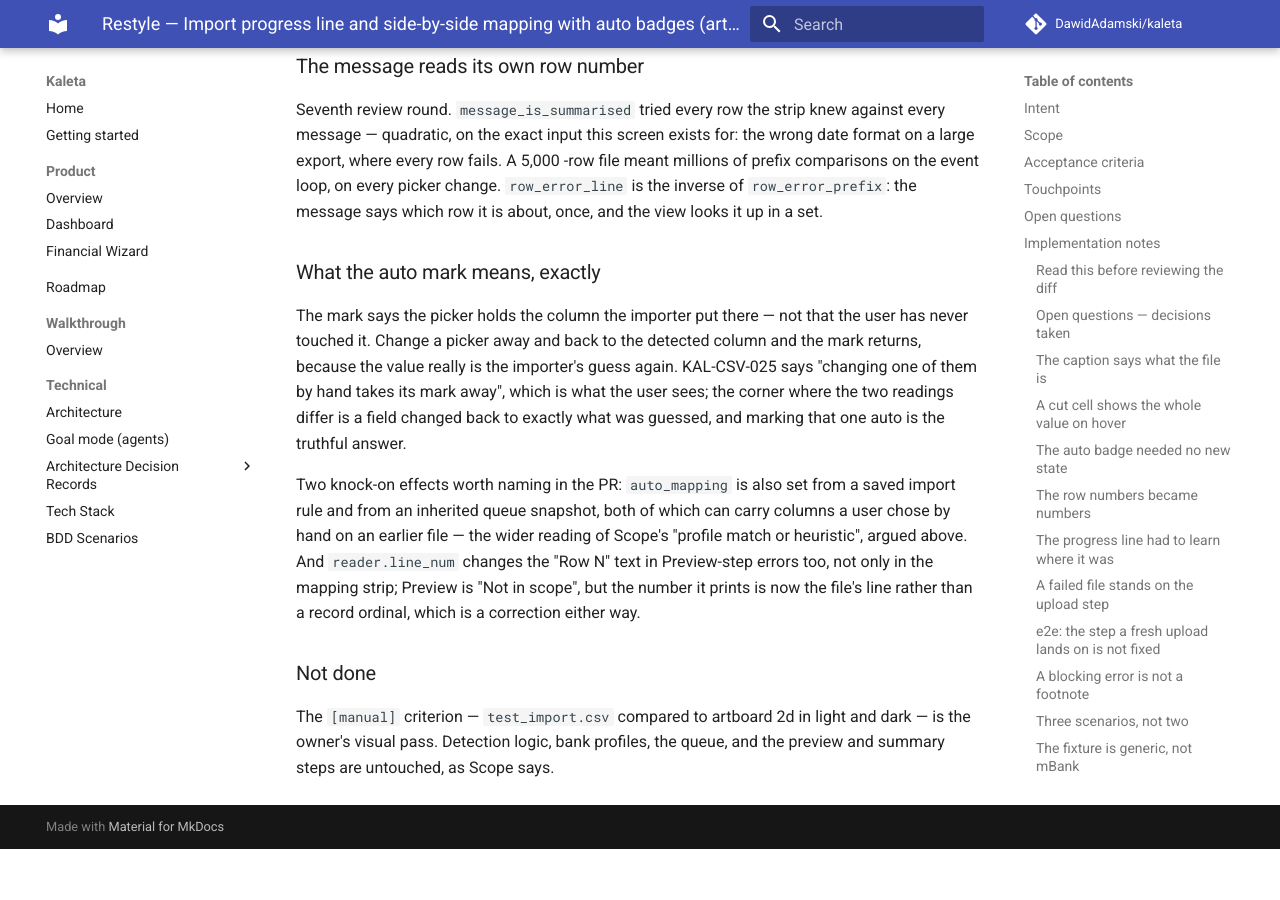
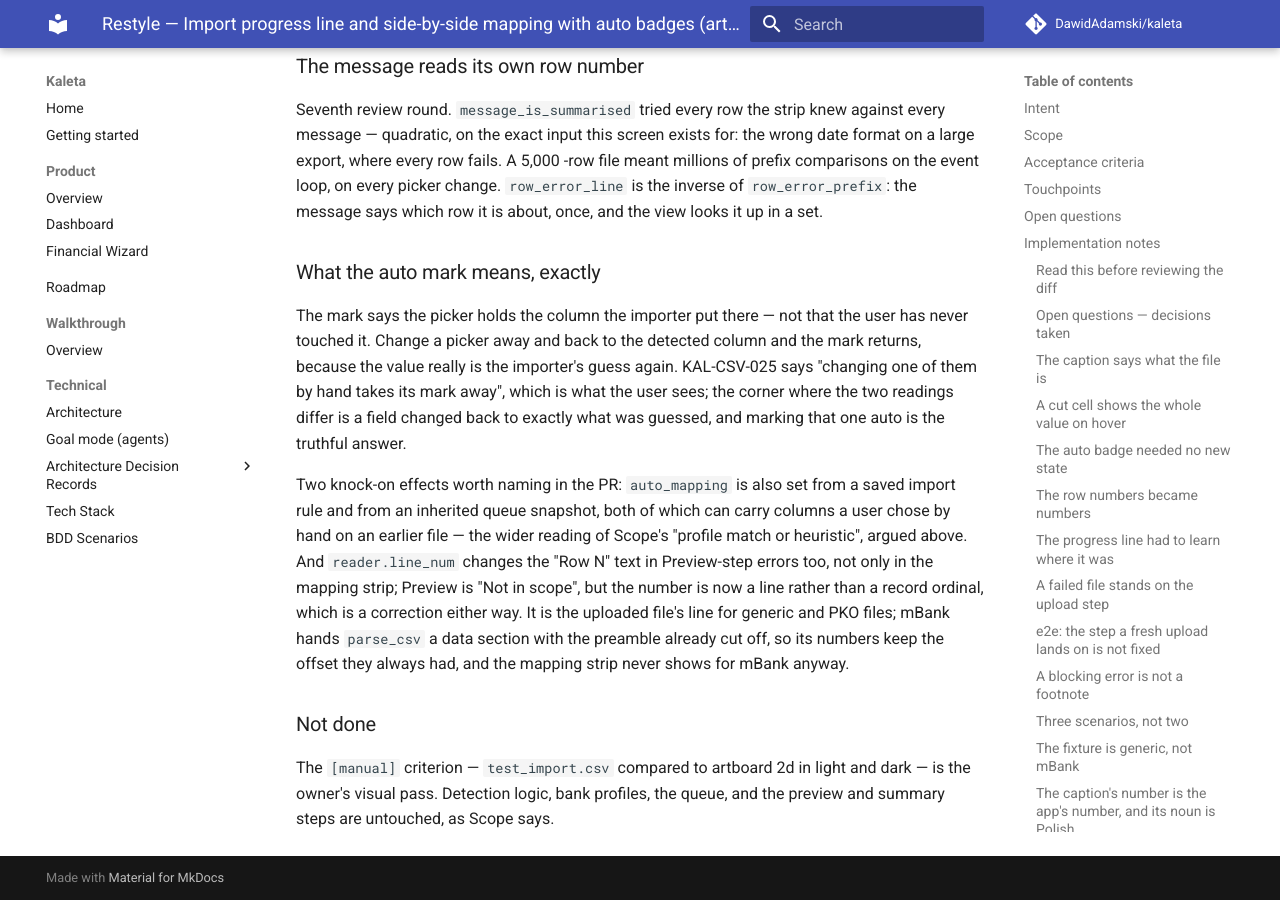
Before and after one commit to DawidAdamski/kaleta, an MkDocs documentation site: the page built from docs/plans/restyle-import-mapping.md, in a window 1280 px wide and 900 px high, scrolled down 8806 px. Built offline with MkDocs 1.6.1 and Material for MkDocs 9.7.7, drawn with Linux system fonts in a browser that asks for light colours; comment, search, counter and statistics services are not loaded; before the commit the page ends 9655 px from its top, so only the background shows below that.

Commit message:
refactor(import): every column picker has a field, and so a pill
Tenth review round on artboard 2d — nits only.

`_picker`'s optional `field` had no caller: the format and separator selects
are not column pickers and build their own. `settings_are_complete` drops an
exemption that could never fire — passing `account_currency=None` is already
what leaves out the one refusal no setting can fix — and says so instead.
The note about Preview's "Row N" numbers is narrowed to the profiles it is
true for: mBank hands `parse_csv` a data section with the preamble cut off,
so its numbers keep the offset they always had.

Co-Authored-By: Claude Opus 5 (1M context) <noreply@anthropic.com>
Claude-Session: https://claude.ai/code/session_0152AYpRfMD2oD5sjv3sg3qi

```diff
--- a/docs/plans/restyle-import-mapping.md
+++ b/docs/plans/restyle-import-mapping.md
@@ -419,8 +419,11 @@ a saved import rule and from an inherited queue snapshot, both of which can
 carry columns a user chose by hand on an earlier file — the wider reading of
 Scope's "profile match or heuristic", argued above. And `reader.line_num`
 changes the "Row N" text in Preview-step errors too, not only in the mapping
-strip; Preview is "Not in scope", but the number it prints is now the file's
-line rather than a record ordinal, which is a correction either way.
+strip; Preview is "Not in scope", but the number is now a line rather than a
+record ordinal, which is a correction either way. It is the uploaded file's
+line for generic and PKO files; mBank hands `parse_csv` a data section with
+the preamble already cut off, so its numbers keep the offset they always
+had, and the mapping strip never shows for mBank anyway.
 
 ### Not done
 
```
Also changed, not shown: 2 other files.
